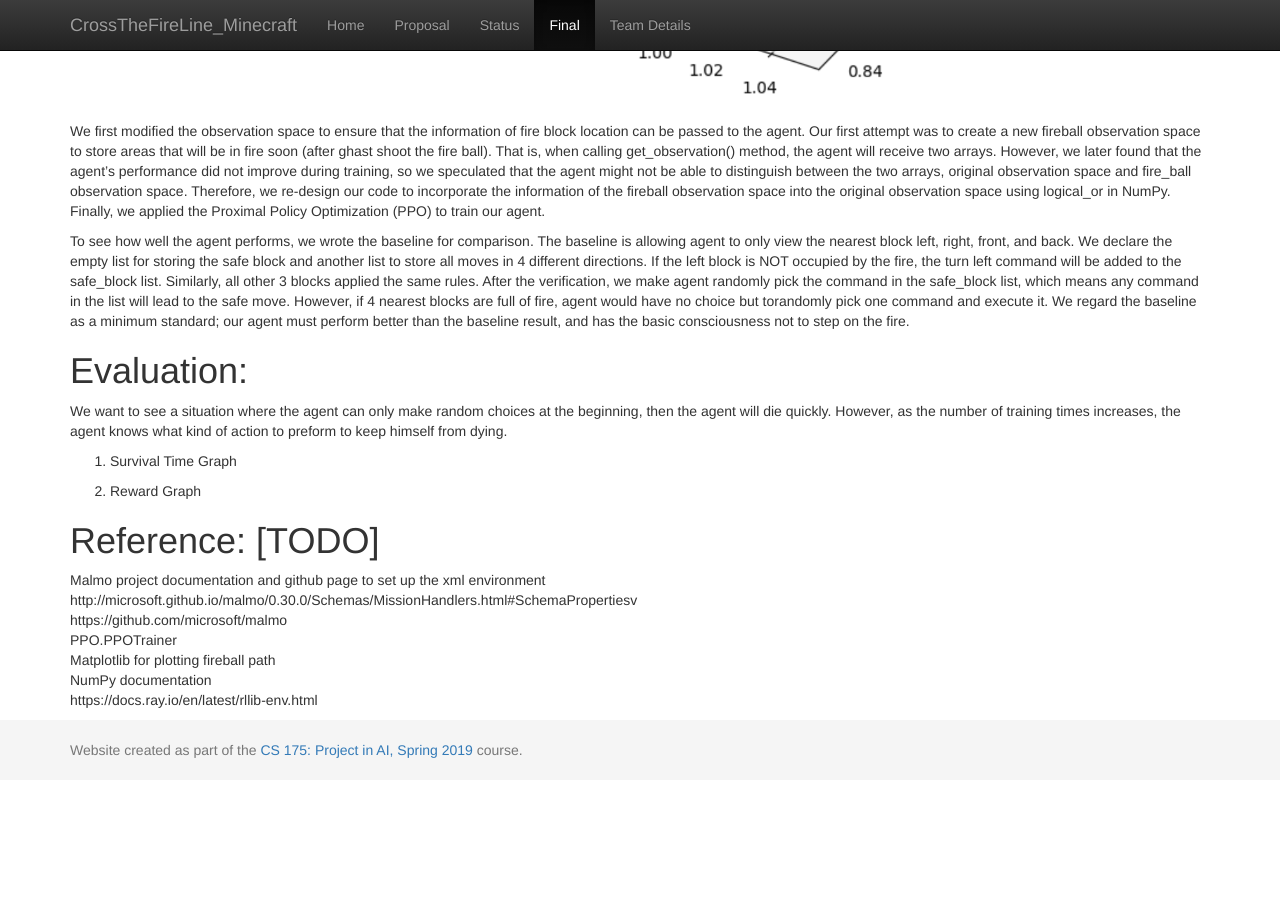
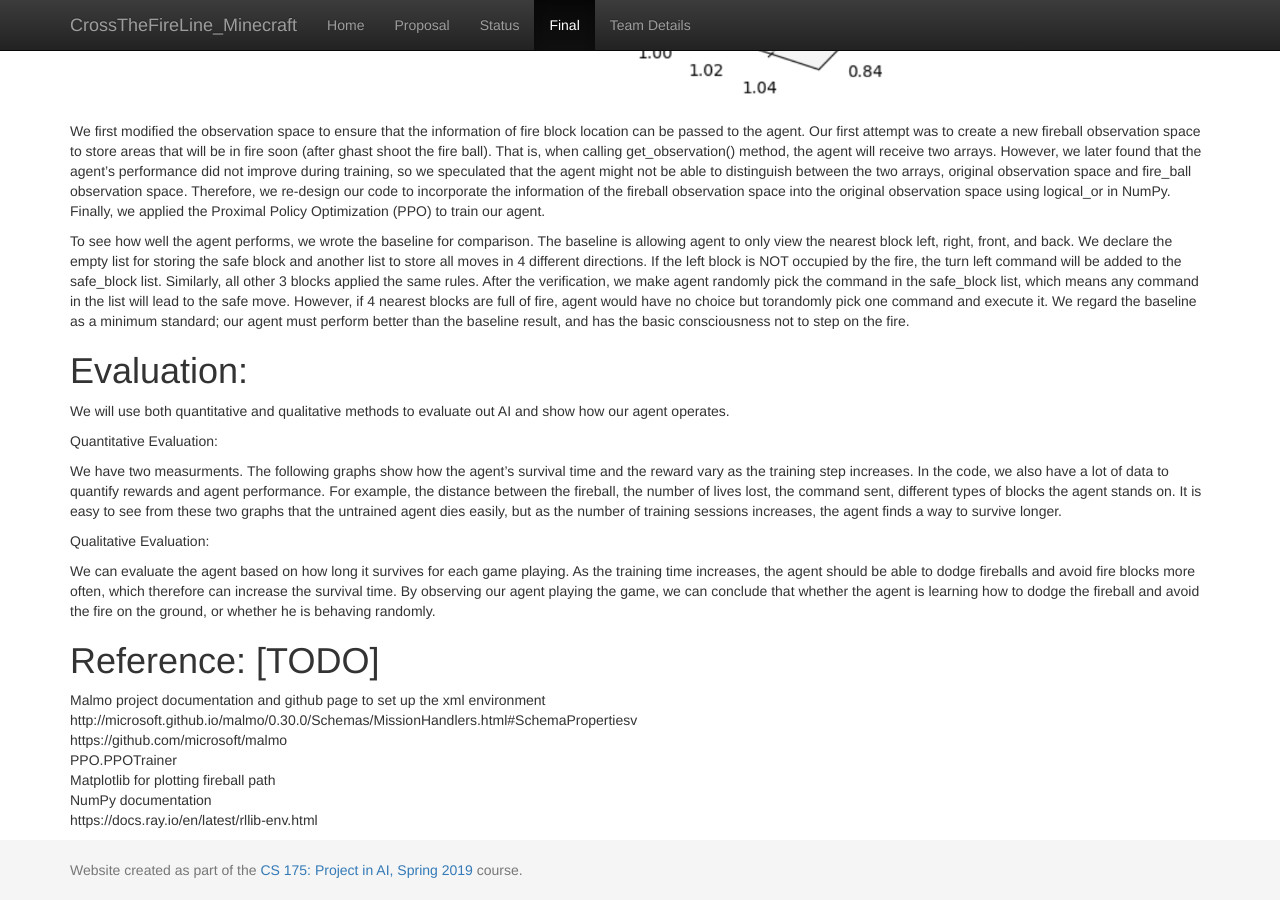
Before and after one commit to Chilly712/CrossTheFireLine_Minecraft, a Jekyll site: the page built from docs/final.md, in a window 1280 px wide and 900 px high, scrolled down 879 px. Built offline with Jekyll 4.4.1, drawn with Linux system fonts in a browser that asks for light colours; before the commit the page ends 1659 px from its top, so only the background shows below that.

Commit message:
Update final.md

```diff
--- a/docs/final.md
+++ b/docs/final.md
@@ -21,11 +21,18 @@ To see how well the agent performs, we wrote the baseline for comparison. The ba
 
 
 # Evaluation:
-  We want to see a situation where the agent can only make random choices at the beginning, then the agent will die quickly. However, as the number of training times increases, the agent knows what kind of action to preform to keep himself from dying.
+We will use both quantitative and qualitative methods to evaluate out AI and show how our agent operates.
 
- 1. Survival Time Graph
+Quantitative Evaluation:
 
- 2. Reward Graph
+We have two measurments. The following graphs show how the agent’s survival time and the reward vary as the training step increases.
+In the code, we also have a lot of data to quantify rewards and agent performance. For example, the distance between the fireball, the number of lives lost, the command sent, different types of blocks the agent stands on.
+It is easy to see from these two graphs that the untrained agent dies easily, but as the number of training sessions increases, the agent finds a way to survive longer.
+
+Qualitative Evaluation:
+
+We can evaluate the agent based on how long it survives for each game playing. As the training time increases, the agent should be able to dodge fireballs and avoid fire blocks more often, which therefore can increase the survival time.
+By observing our agent playing the game, we can conclude that whether the agent is learning how to dodge the fireball and avoid the fire on the ground, or whether he is behaving randomly.
 
 
 
```
